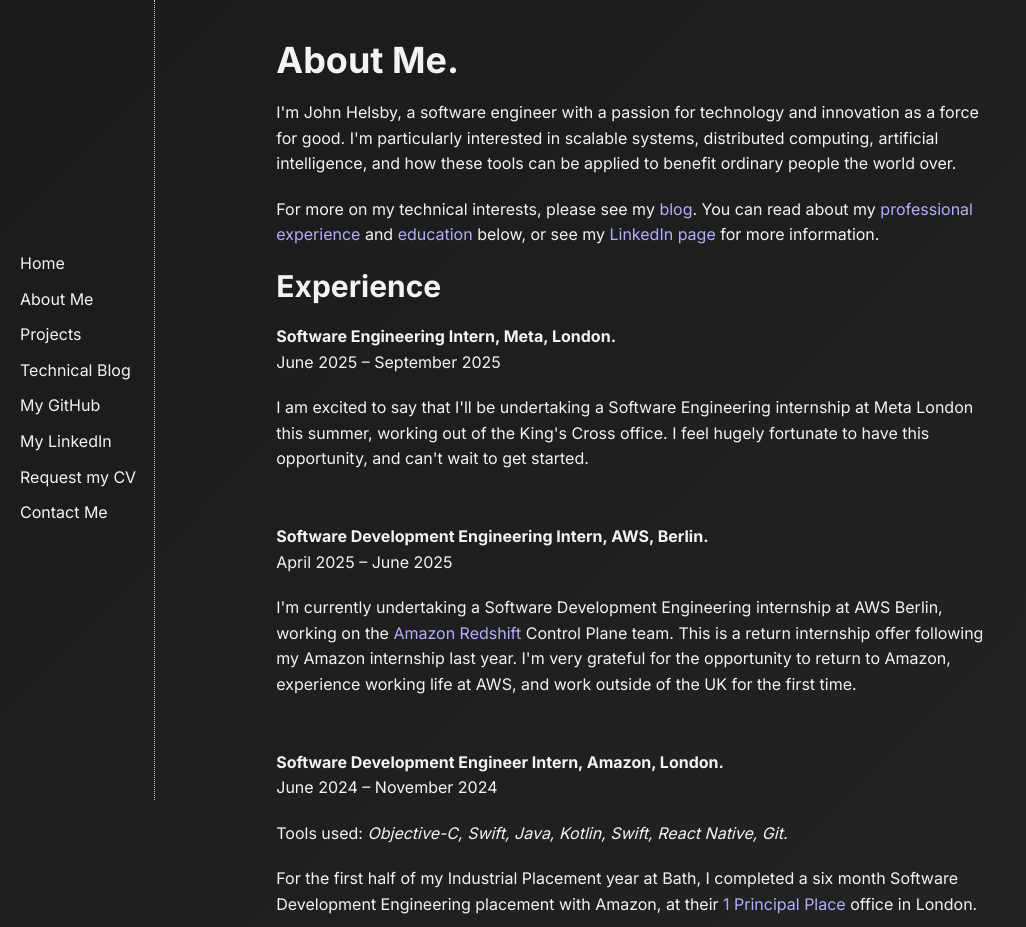
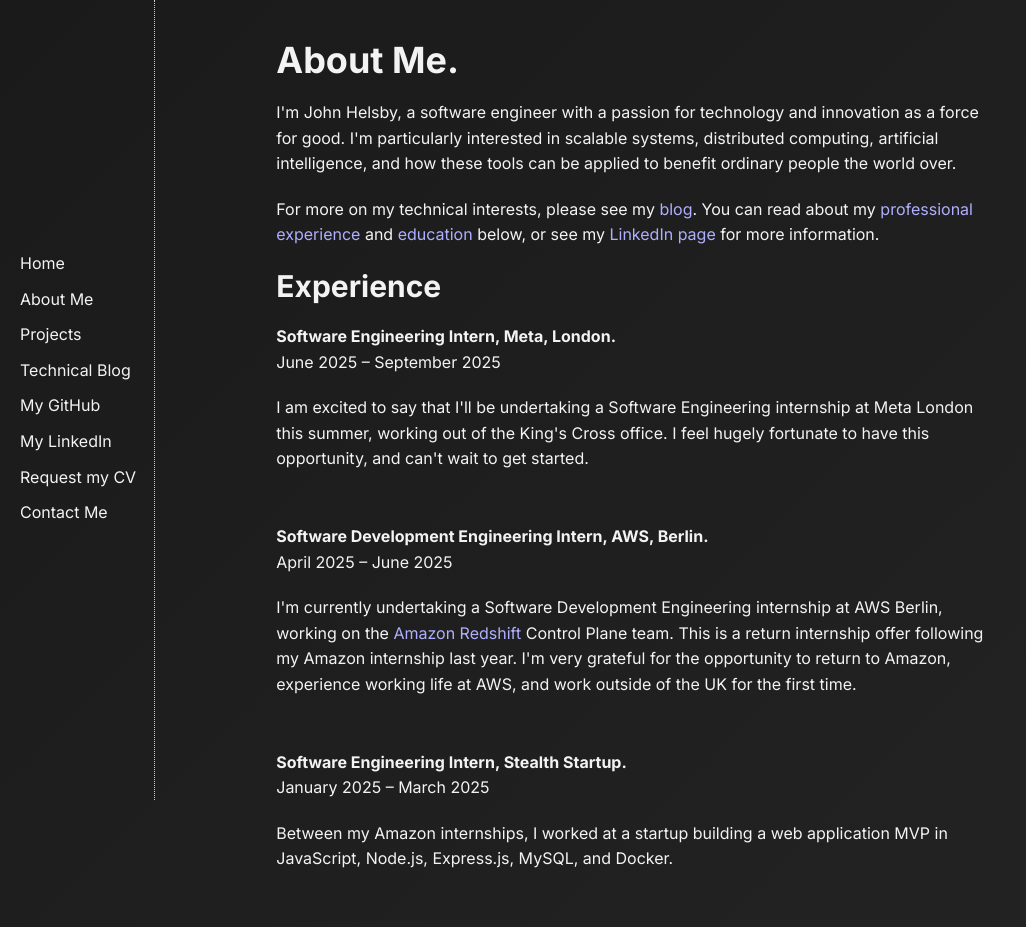
Before and after one commit to jhelsby/jhelsby-personal-website, a Next.js app: page /about in a window 1280 px wide. Shown: the top 927 px of the page, without its empty margins (0-1026 px from the left). Built offline with nearby package versions, Linux system fonts and the light colour scheme.

Commit message:
Added startup info

```diff
--- a/app/about/page.tsx
+++ b/app/about/page.tsx
@@ -79,6 +79,17 @@
     </div>
   },
   {
+    title: "Software Engineering Intern",
+    company: "Stealth Startup",
+    start: "January 2025",
+    end: "March 2025",
+    description: <div>
+      <p>
+        Between my Amazon internships, I worked at a startup building a web application MVP in JavaScript, Node.js, Express.js, MySQL, and Docker.
+      </p>
+    </div>
+  },
+  {
     title: "Software Development Engineer Intern",
     company: "Amazon, London",
     start: "June 2024",
```
